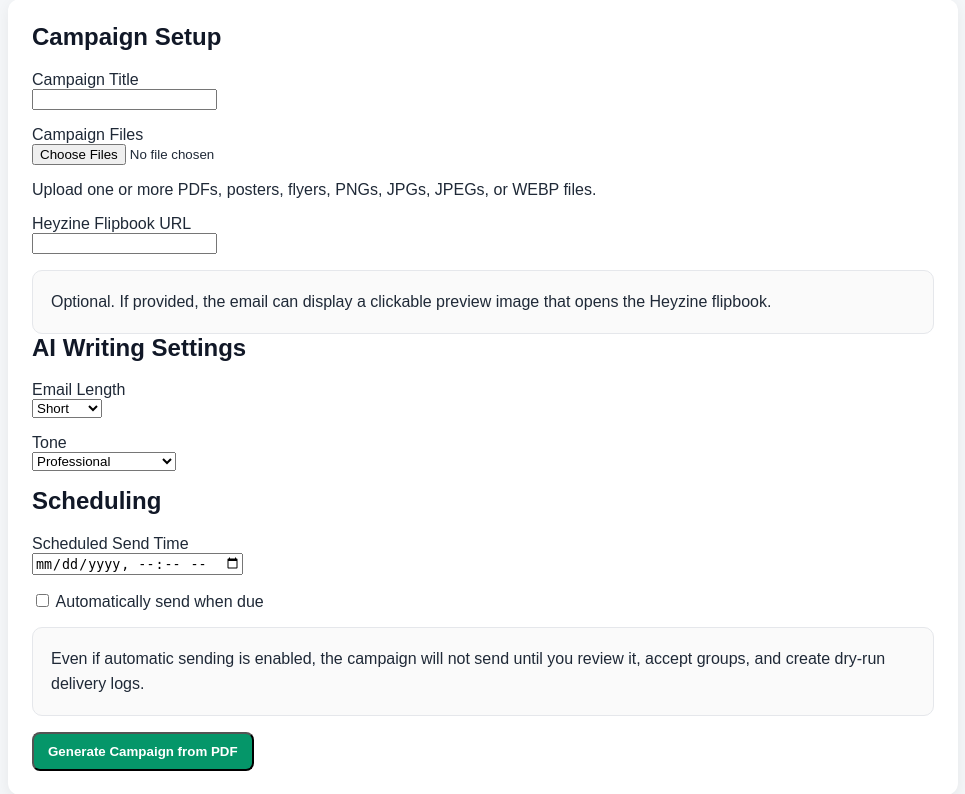
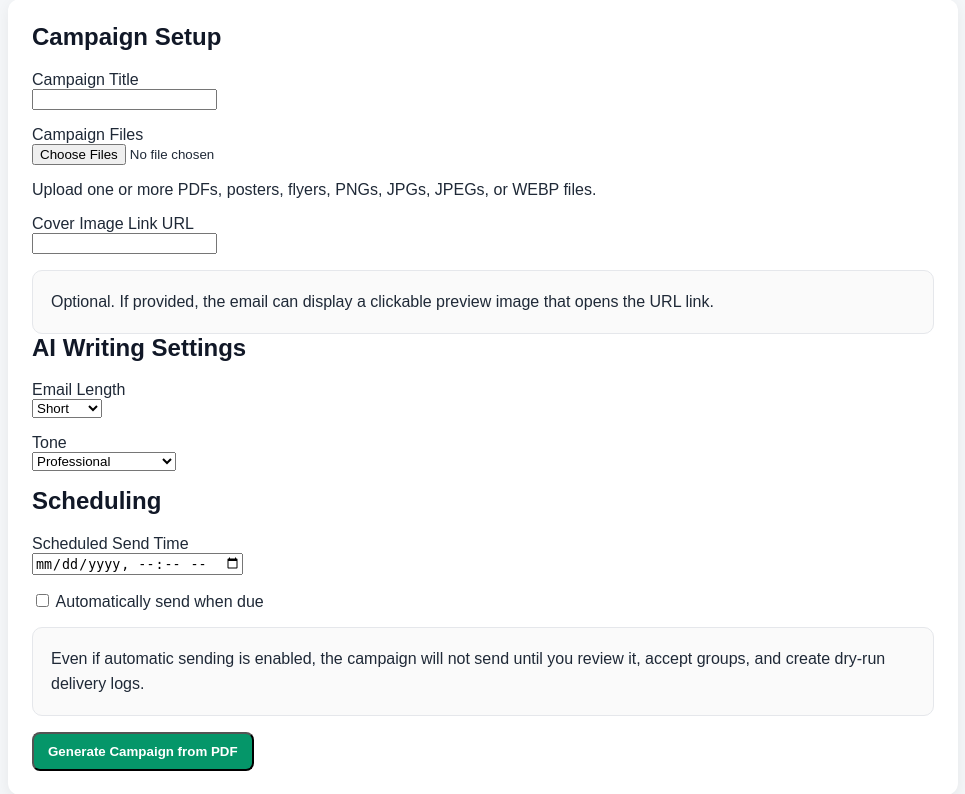
Before and after one commit to ai-lwcc/newsletter-agent, a Django app: page /campaigns/ai-create/ in a window 1280 px wide. Shown: the part 364-1158 px from the top of the page, without its empty margins (157-1122 px from the left). Run offline with Django 5.2, Linux system fonts and the light colour scheme; parts of the project's set-up code (start-up, migrations or seed data) failed here and were passed over.

Commit message:
rename Heyzine Url to generic cover link URL

```diff
--- a/core/forms.py
+++ b/core/forms.py
@@ -82,7 +82,7 @@ class AICampaignCreateForm(forms.Form):
         ),
     )
 
-    heyzine_url = forms.URLField(
+    cover_link_url = forms.URLField(
         required=False,
         help_text="Optional Heyzine flipbook link.",
     )
--- a/core/models.py
+++ b/core/models.py
@@ -139,7 +139,7 @@ class Campaign(models.Model):
         default="professional",
     )
 
-    heyzine_url = models.URLField(blank=True)
+    cover_link_url = models.URLField(blank=True)
 
     pdf_cover_image = models.ImageField(
         upload_to="campaign_covers/",
--- a/core/templates/core/ai_campaign_create.html
+++ b/core/templates/core/ai_campaign_create.html
@@ -59,15 +59,15 @@
             </p>
 
             <p>
-                <label for="{{ form.heyzine_url.id_for_label }}">
-                    Heyzine Flipbook URL
+                <label for="{{ form.cover_link_url.id_for_label }}">
+                    Cover Image Link URL
                 </label><br>
-                {{ form.heyzine_url }}
+                {{ form.cover_link_url }}
             </p>
 
             <div class="preview-box">
                 Optional. If provided, the email can display a clickable preview image
-                that opens the Heyzine flipbook.
+                that opens the URL link.
             </div>
 
             <h2 class="section-title">AI Writing Settings</h2>
--- a/core/templates/core/emails/campaign_email.html
+++ b/core/templates/core/emails/campaign_email.html
@@ -2,9 +2,9 @@
 <html>
 <body style="font-family: Arial, sans-serif; line-height: 1.6; color: #222;">
 
-    {% if campaign.heyzine_url and campaign.pdf_cover_image %}
+    {% if campaign.cover_link_url and campaign.pdf_cover_image %}
         <p>
-            <a href="{{ campaign.heyzine_url }}">
+            <a href="{{ campaign.cover_link_url }}">
                 <img
                     src="cid:{{ cover_cid }}"
                     alt="{{ campaign.title }}"
--- a/core/views.py
+++ b/core/views.py
@@ -286,7 +286,7 @@ def ai_campaign_create(request):
                 ai_status=Campaign.AI_PENDING,
                 email_length=form.cleaned_data["email_length"],
                 tone=form.cleaned_data["tone"],
-                heyzine_url=form.cleaned_data.get("heyzine_url", ""),
+                cover_link_url=form.cleaned_data.get("cover_link_url", ""),
             )
 
             for uploaded_file in uploaded_files:
```
Also changed, not shown: core/migrations/0013_rename_heyzine_url_campaign_cover_link_url.py (added).
